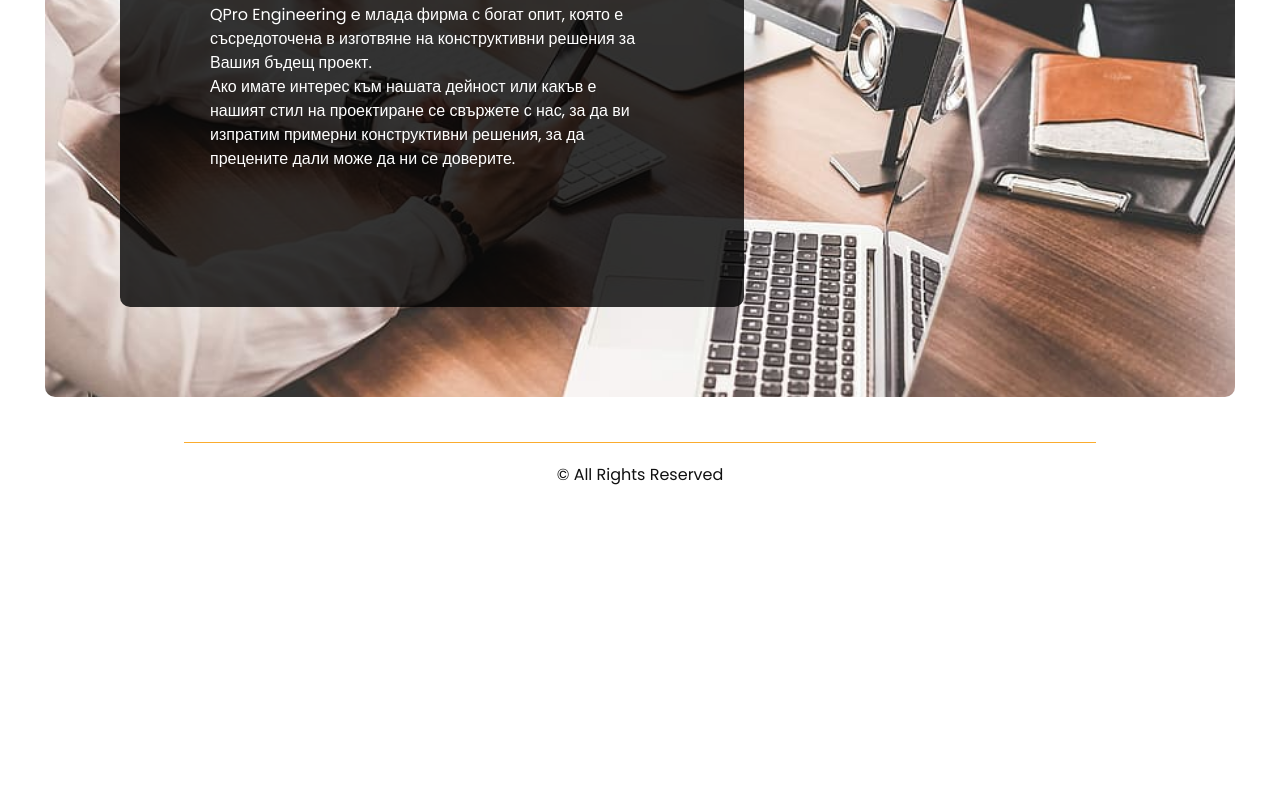
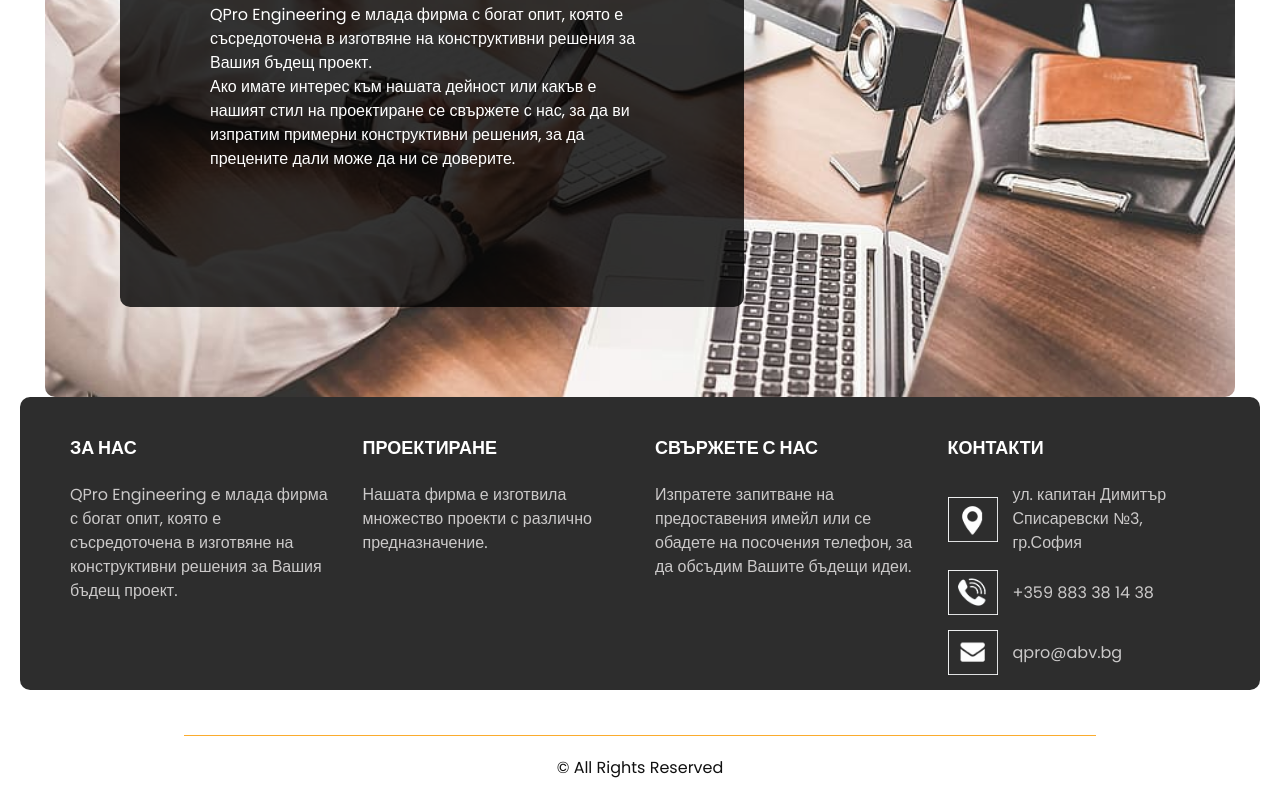
Before and after one commit to svetoslavmanolov/QPro-Engineering-website, a React (Create React App) app: page /about in a window 1280 px wide. Shown: the part 465-1265 px from the top of the page. Before the commit the page ends 972 px from the top, so only its background shows below. Built offline with nearby package versions, Linux system fonts and the light colour scheme; no server answers.

Commit message:
Adding info section

```diff
--- a/public/css/responsive.css
+++ b/public/css/responsive.css
@@ -221,7 +221,7 @@
     }
 
     .info_section {
-        margin: 0 25px 25px;
+        margin: 0 20px 20px;
     }
 
     .logo_container.layout_padding {
--- a/public/css/style.css
+++ b/public/css/style.css
@@ -939,7 +939,8 @@ a:focus {
   position: relative;
   background-color: #2d2d2d;
   color: #ffffff;
-  margin: 0 45px 45px;
+  margin: 0 20px 20px;
+  border-radius: 10px;
 }
 
 .info_section .social_container {
@@ -1010,6 +1011,10 @@ a:focus {
 
 /* end contact section */
 
+.info_section .col-md-6 .info_link-box {
+  width: 100%;
+
+}
 
 .info_section .info_link-box a {
   display: -webkit-box;
@@ -1020,6 +1025,7 @@ a:focus {
   align-items: center;
   margin: 15px 0;
   pointer-events: none;
+
 }
 
 .info_section .info_link-box a:hover {
--- a/src/App.js
+++ b/src/App.js
@@ -7,7 +7,7 @@ import { Portfolio } from './components/Portfolio/Portfolio';
 import { Services } from './components/Services/Services';
 import { Contacts } from './components/Contacts/Contacts';
 import { ProjectDetails } from './components/ProjectDetails/ProjectDetails';
-// import { Info } from './components/Info/Info';
+import { Info } from './components/Info/Info';
 import { ServiceDetails } from './components/ServiceDetails/ServiceDetails';
 
 function App() {
@@ -23,7 +23,7 @@ function App() {
         <Route path='/contacts' element={<Contacts />}/>
         <Route path='/about' element={<About />} />
       </Routes>
-      {/* <Info /> */}
+      <Info />
       <Footer />
     </>
 
--- /dev/null
+++ b/src/components/Info/Info.js
@@ -0,0 +1,58 @@
+
+export const Info = () => {
+    return (
+        <section className="info_section  layout_padding2-top">
+            {/* <div className="social_container">
+            </div> */}
+            <div className="info_container ">
+                <div className="container">
+                    <div className="row">
+                        <div className="col-md-6 col-lg-3">
+                            <h6>
+                                За нас
+                            </h6>
+                            <p>
+                                QPro Engineering e млада фирма с богат опит, която е съсредоточена в изготвяне на конструктивни решения за Вашия бъдещ проект.
+                            </p>
+                        </div>
+                        <div className="col-md-6 col-lg-3">
+                            <h6>
+                                Проектиране
+                            </h6>
+                            <p>
+                                Нашата фирма е изготвила множество проекти с различно предназначение.
+                            </p>
+                        </div>
+                        <div className="col-md-6 col-lg-3">
+                            <h6>
+                                Свържете с нас
+                            </h6>
+                            <p>
+                                Изпратете запитване на предоставения имейл или се обадете на посочения телефон, за да обсъдим Вашите бъдещи идеи.
+                            </p>
+                        </div>
+                        <div className="col-md-6 col-lg-3">
+                            <h6>
+                                Контакти
+                            </h6>
+                            <div className="info_link-box">
+                                <a href="">
+                                    <img src="images/location.png" alt="" />
+                                    <span>ул. капитан Димитър Списаревски №3, гр.София </span>
+                                </a>
+                                <a href="">
+                                    <img src="images/call.png" alt="" />
+                                    <span>+359 883 38 14 38</span>
+                                </a>
+                                <a href="">
+                                    <img src="images/mail.png" alt="" />
+                                    <span> qpro@abv.bg</span>
+                                </a>
+                            </div>
+                        </div>
+                    </div>
+                </div>
+            </div>
+        </section>
+    )
+}
```
